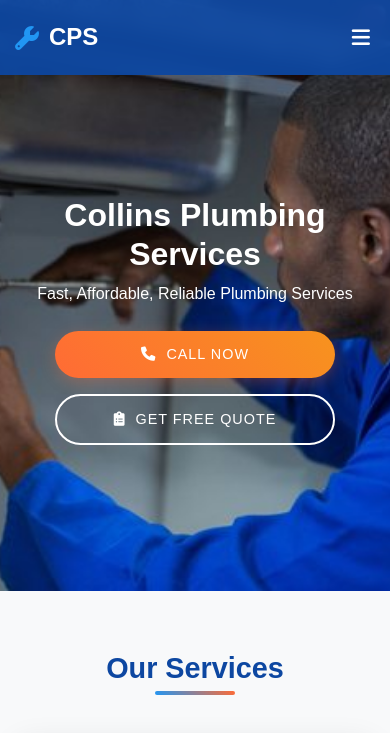
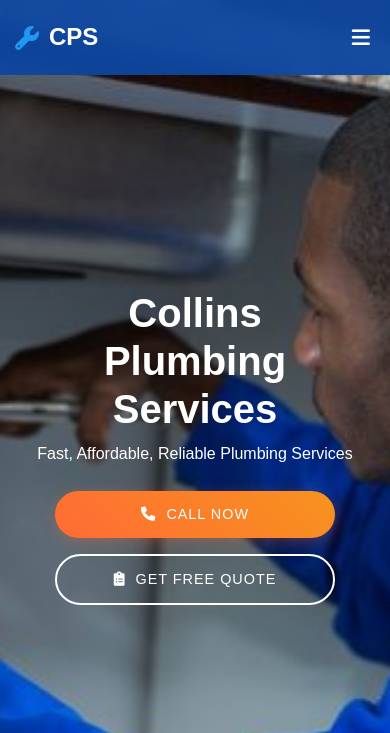
Before and after one commit to heyywillz/collins-plumbing-website, a plain HTML site: page index.html in a window 390 px wide. Shown: the top 733 px of the page. Drawn offline with Linux system fonts and the light colour scheme.

Commit message:
biulding a plumbing website

```diff
--- a/style.css
+++ b/style.css
@@ -82,7 +82,7 @@ nav {
 /* Hero Section */
 .hero {
  background-image: url(/assets/hero-image.jpg);
-  min-height: 100vh;
+  height: 100vh;
   display: flex;
   align-items: center;
   text-align: center;
@@ -842,7 +842,7 @@ footer {
   }
 
   .hero-content h1 {
-    font-size: 2rem;
+    font-size: 2.5rem;
     margin-bottom: 0.5rem;
   }
 
@@ -927,7 +927,7 @@ footer {
   }
 
   .hero-content h1 {
-    font-size: 1.8rem;
+    font-size: 2.5rem;
   }
 
   .hero-content .tagline {
```
